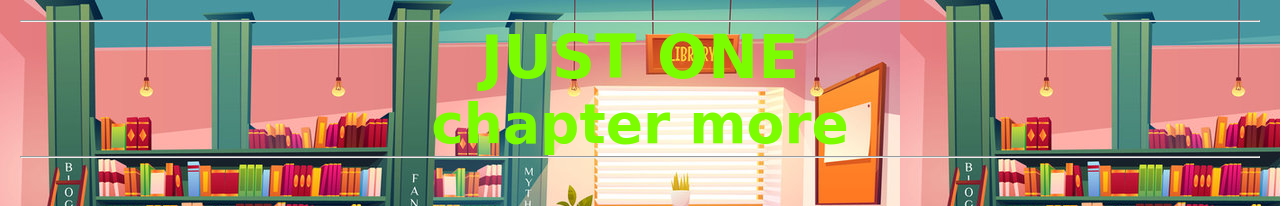
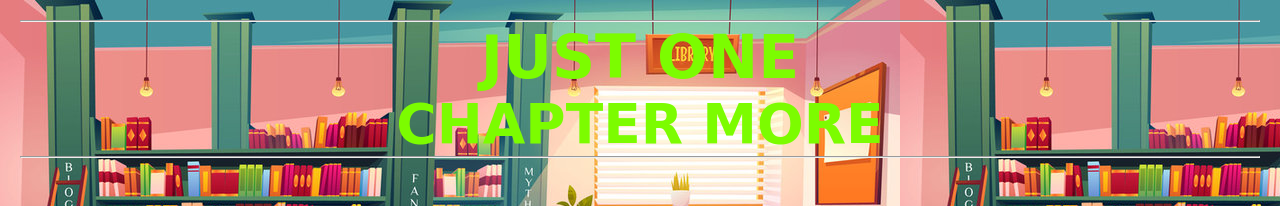
Before and after one commit to shubham134589/just-one-more-chapter, a plain HTML site: page fiction/shubham.html in a window 1280 px wide. Shown: the top 206 px of the page. Drawn offline with Linux system fonts and the light colour scheme; a web font is replaced by a local one.

Commit message:
Update shubham.html

```diff
--- a/fiction/shubham.html
+++ b/fiction/shubham.html
@@ -72,7 +72,7 @@ img:hover{
 <header>
 
  <h1>
-   <hr>JUST ONE  <p> chapter more</p>
+   <hr>JUST ONE  <p> CHAPTER MORE</p>
 </h1>
 <hr/>
 
```
